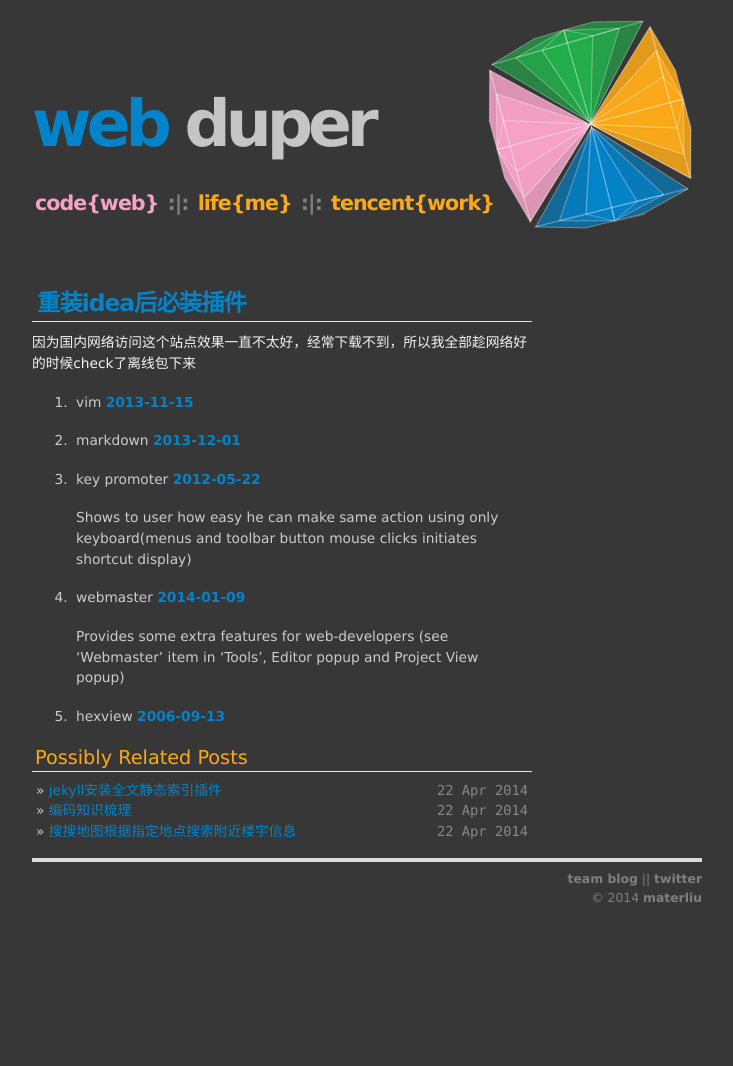
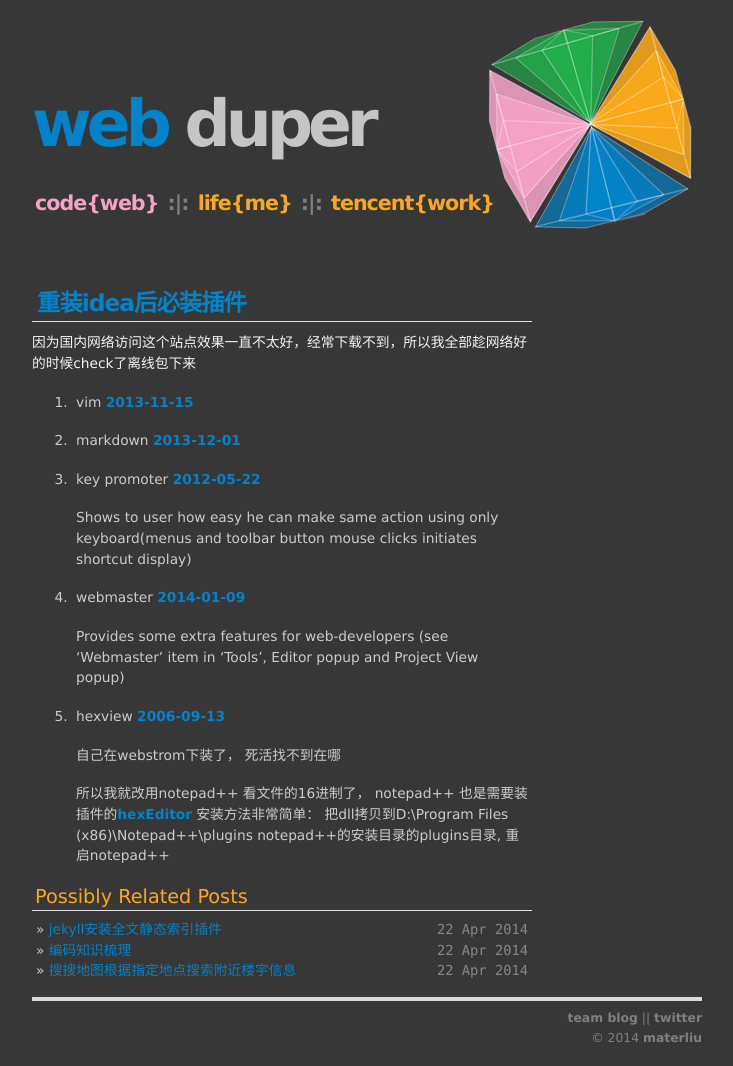
Before and after one commit to materliu/materliu.github.io, a Jekyll site: the page built from all/web/ideas/_posts/2014-04-14-reinstall-idea-plugins.md, in a window 1280 px wide. Shown: the whole page, without its empty margins (273-1006 px from the left). Built offline with Jekyll 4.4.1, drawn with Linux system fonts in a browser that asks for light colours; Markdown is read by kramdown in place of the engine named in the settings; before the commit the page ends 927 px from its top, so only the background shows below that.

Commit message:
添加 hexview 插件！

```diff
--- a/all/web/ideas/_posts/2014-04-14-reinstall-idea-plugins.md
+++ b/all/web/ideas/_posts/2014-04-14-reinstall-idea-plugins.md
@@ -20,3 +20,7 @@ title: 2014-04-14-重装idea后必装插件.md
     Provides some extra features for web-developers (see 'Webmaster' item in 'Tools', Editor popup and Project View popup)
 
 5. hexview [2006-09-13](/attachments/2006-09-13-HexView_2423.jar)
+
+    自己在webstrom下装了， 死活找不到在哪
+
+    所以我就改用notepad++ 看文件的16进制了， notepad++ 也是需要装插件的[hexEditor](/attachments/2014-04-23-HexEditor.dll)  安装方法非常简单： 把dll拷贝到D:\Program Files (x86)\Notepad++\plugins  notepad++的安装目录的plugins目录, 重启notepad++
```
Also changed, not shown: 1 other file.
